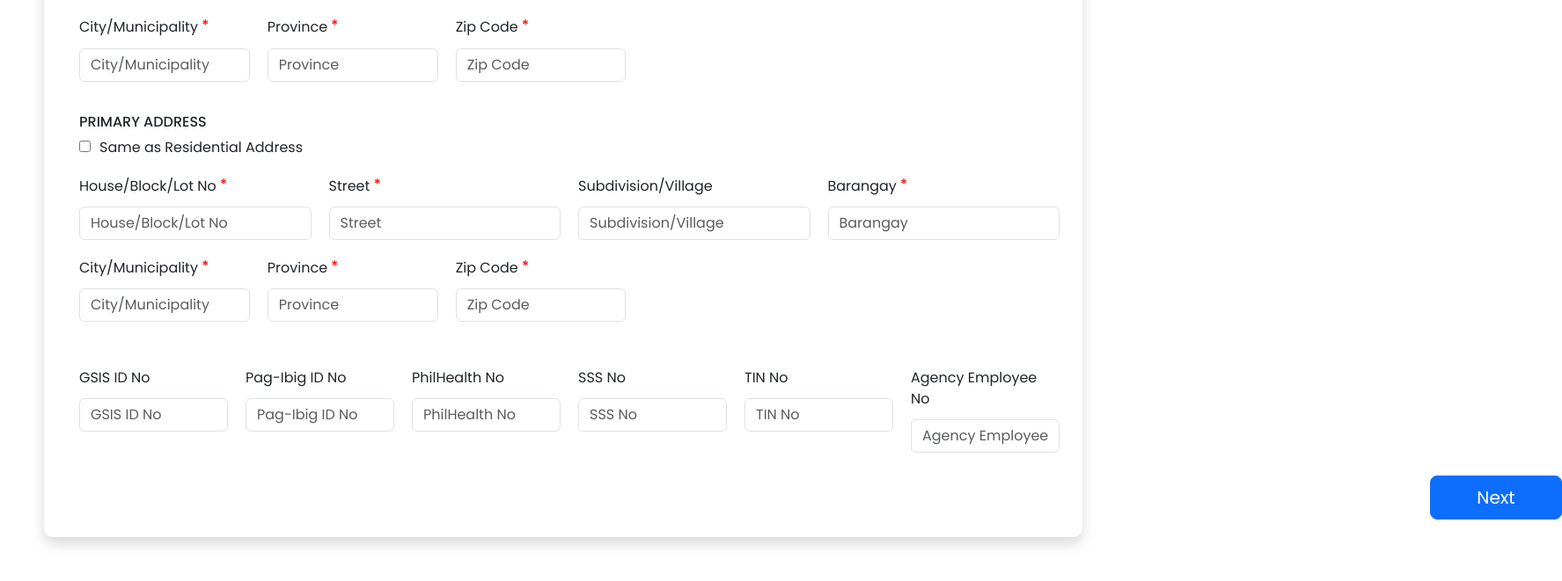
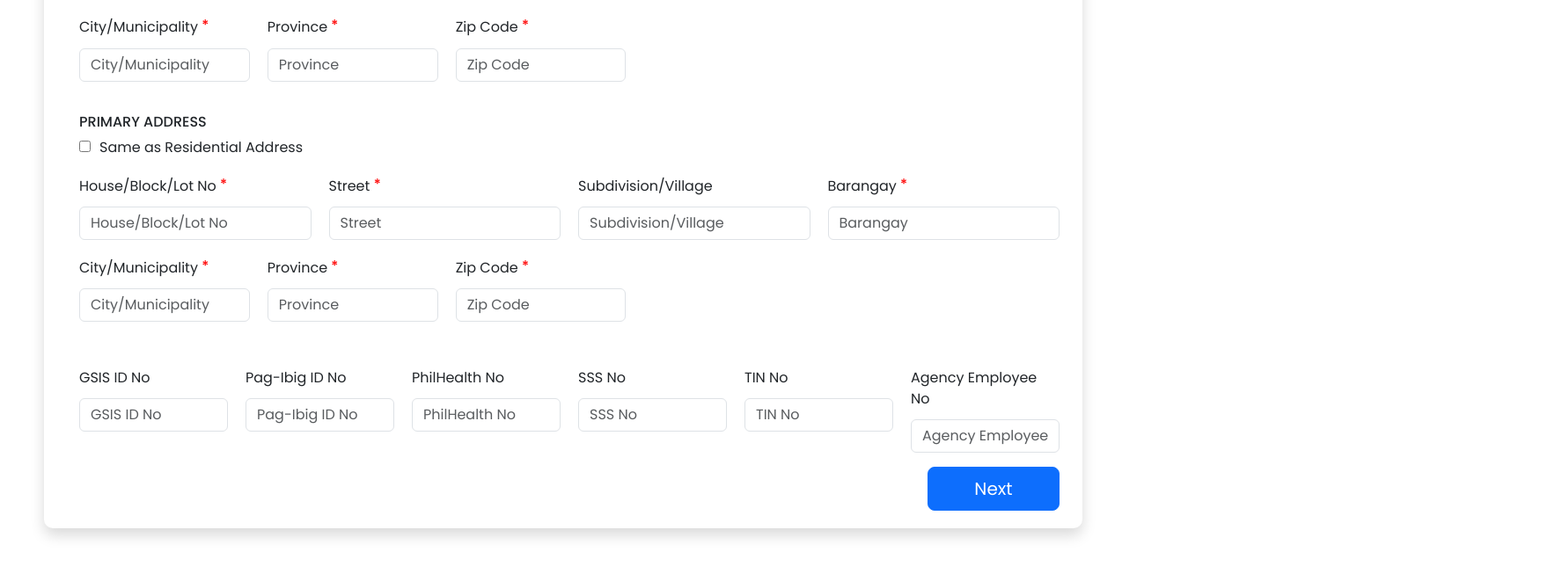
Before and after one commit to rurulmbrttgd/HRMS, a React (Vite) app in the folder frontend/: page /create in a window 1280 px wide. Shown: the part 972-1633 px from the top of the page at 88% size, 1775 px wide, since content can reach past the window. Built offline with nearby package versions, Linux system fonts and the light colour scheme; no server answers.

Commit message:
next button alignment

```diff
--- a/frontend/src/AddEmployee.jsx
+++ b/frontend/src/AddEmployee.jsx
@@ -730,13 +730,12 @@ function AddEmployee() {
 									/>
 								</div>
 							</div>
-							<div className='col details'>
-							<button type='submit' className='btn btn-primary btn-lg' style={{width: '150px', height: '50px', fontSize: '20px', marginLeft: '1535px', marginTop: '30px'}}>
-									Next
-								</button>
+							<div className="col-12 text-end">
+        <button type="submit" className="btn btn-primary btn-lg">
+          Next
+        </button>
 							</div>
-							<div className='col-5 details'>
-							</div>
+
 						</div>
 					</form >
 				</div>
--- a/frontend/src/style.css
+++ b/frontend/src/style.css
@@ -396,6 +396,15 @@ font-size: 21px;
   gap: 5px; /* Add some spacing between buttons */
 }
 
+.btn{
+  width: 150px;
+  height: 50px;
+  font-size: 20px;
+  margin-top: 20px;
+  margin-bottom: 20px;
+  margin-right: 20px;
+}
+
 .bi-edit,
 .bi-delete {
   background-color: transparent;
```
